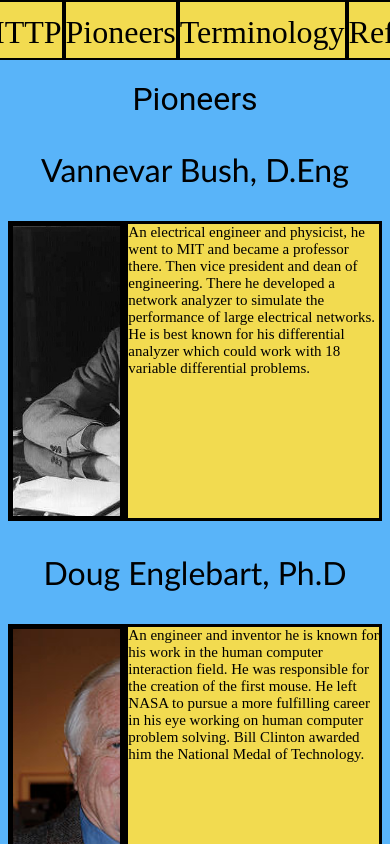
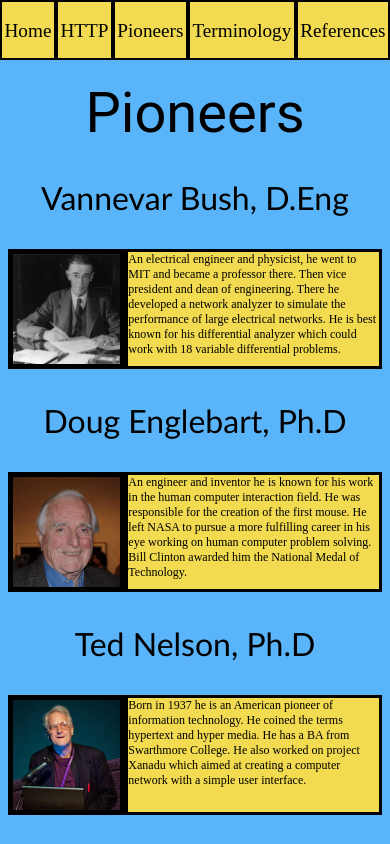
Before and after one commit to HurleyAndrew/webmobile-proj2, a plain HTML site: page pioneers.html in a window 390 px wide. Shown: the top 844 px of the page. Drawn offline with Linux system fonts and the light colour scheme.

Commit message:
media query updates

```diff
--- a/assets/general.css
+++ b/assets/general.css
@@ -58,7 +58,8 @@ ul{
 
 @media (max-width: 800px) {
   .nav_item{
-	font-size: 2em;
+	font-size: 1.2em;
+	  line-height: 3em;
 }
 .title{
 	font-size: 4em;
@@ -68,9 +69,10 @@ ul{
 /* Small screens */
 @media (max-width: 500px) {
   .nav_item{
-	font-size: 2em;
+	font-size: 1.2em;
+	  line-height: 3em;
 }
 .title{
-	font-size: 2em;
+	font-size: 3.5em;
 }
 }
--- a/assets/pioneers.css
+++ b/assets/pioneers.css
@@ -32,10 +32,15 @@
 	.person{
 	font-size: 2.5em;
 }
-.desc{
-	font-size: 25px;
+	.main_cont{
 
-}
+		height: 200px;
+
+	}
+	.desc{
+		font-size: 18px;
+
+	}
 }
 
 /* Small screens */
@@ -43,15 +48,15 @@
 	.person{
 	font-size: 2.0em;
 }
-.desc{
-	width: 70%;
-	height: auto;
-	background-color: #f2db50;
-	order: 2;
-	margin:3px;
-	font-size: 15px;
+	.main_cont{
 
-}
+	height: 120px;
+	font-size: 5px;
+	}
+	.desc{
+		font-size: 12px;
+
+	}
 }
 .photo_1{
 	background-image: url(images/Vannevar_Bush_portrait.jpg);
--- a/assets/terminology.css
+++ b/assets/terminology.css
@@ -82,8 +82,9 @@ p{
 @media (max-width: 800px) {
     .modal_item{
 
-        height: 150px;
+        height: 350px;
         width: 300px;
+		font-size: 1em;
 
     }
 }
@@ -92,8 +93,9 @@ p{
 @media (max-width: 500px) {
     .modal_item{
 
-        height: 150px;
+        height: 350px;
         width: 300px;
+		font-size: 1em;
 
     }
 }
```
Also changed, not shown: assets/http.css (+17 -2 lines), http.html (+3 -1 lines).
